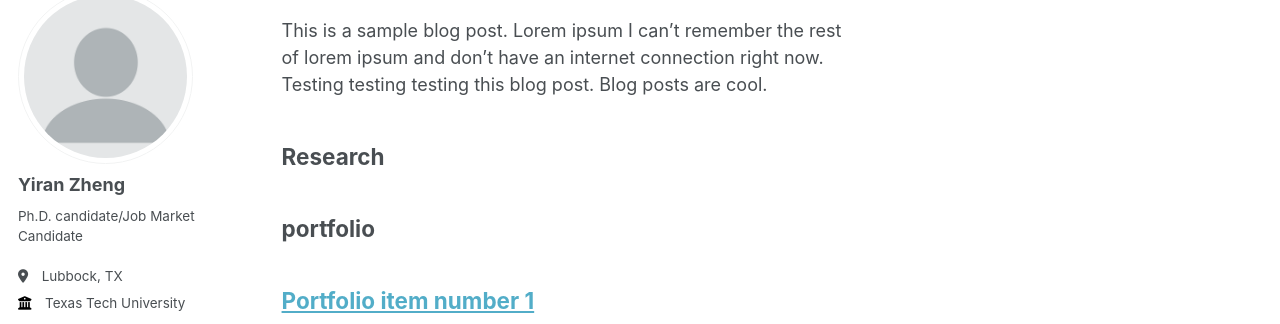
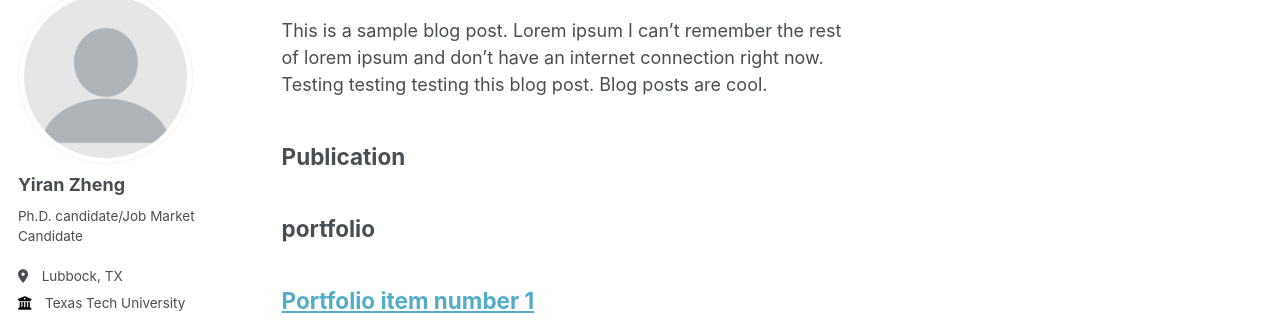
Before and after one commit to yiran-zheng/yiran-zheng.github.io, a Jekyll site: the page built from _pages/sitemap.md, in a window 1280 px wide and 900 px high, scrolled down 2739 px. Shown: the part 117-441 px from the top of the window. Built offline with Jekyll 4.4.1, drawn with Linux system fonts in a browser that asks for light colours.

Commit message:
Update _config.yml

```diff
--- a/_config.yml
+++ b/_config.yml
@@ -215,7 +215,7 @@ collections:
   teaching:
     output: true
     permalink: /:collection/:path/
-  Research:
+  Publication:
     output: true
     permalink: /:collection/:path/
   portfolio:
@@ -258,7 +258,7 @@ defaults:
   # _publications
   - scope:
       path: ""
-      type: research
+      type: publication
     values:
       layout: single
       author_profile: true
```
